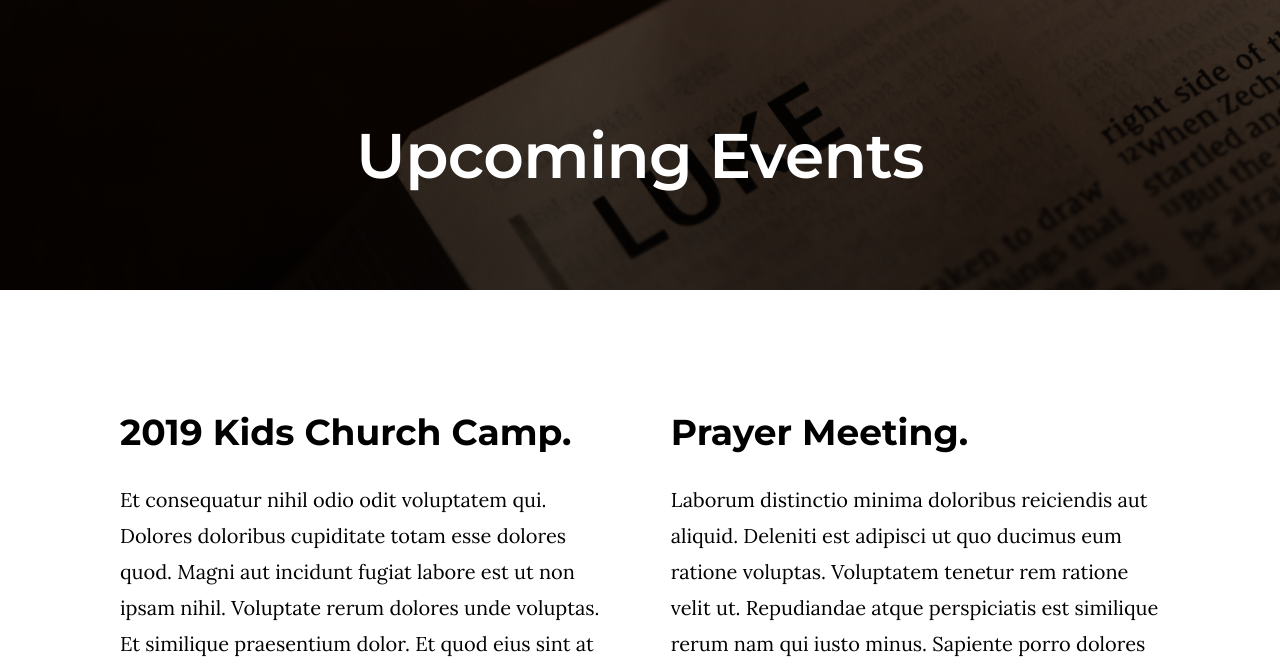
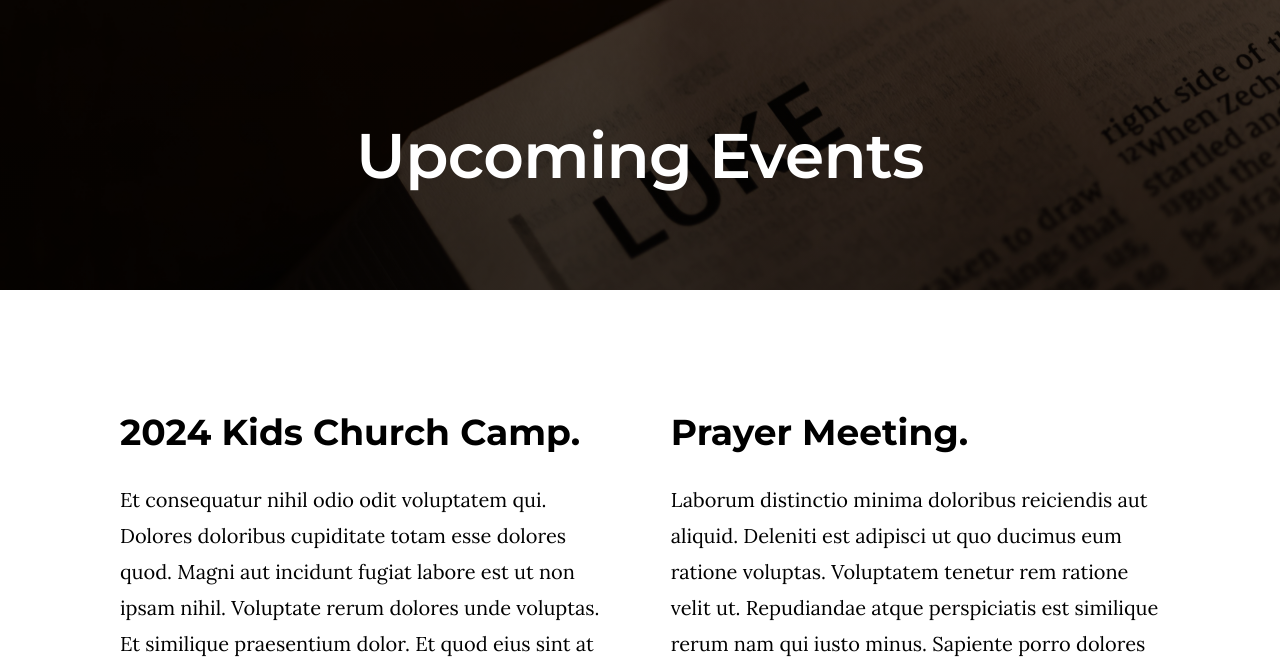
Before and after one commit to Tim0010/AFM, a plain HTML site: page events.html in a window 1280 px wide. Shown: the part 123-792 px from the top of the page. Drawn offline with nearby package versions, Linux system fonts and the light colour scheme.

Commit message:
Update events.html

```diff
--- a/events.html
+++ b/events.html
@@ -59,7 +59,7 @@
         <div class="row wide block-large-1-2 block-900-full events-list">
             <div class="column events-list__item">
                 <h3 class="display-1 events-list__item-title">
-                    <a href="events-single.html" title="" style="color: black;">2019 Kids Church Camp.</a>
+                    <a href="events-single.html" title="" style="color: black;">2024 Kids Church Camp.</a>
                 </h3>
                 <p>
                 Et consequatur nihil odio odit voluptatem qui. Dolores doloribus
```
